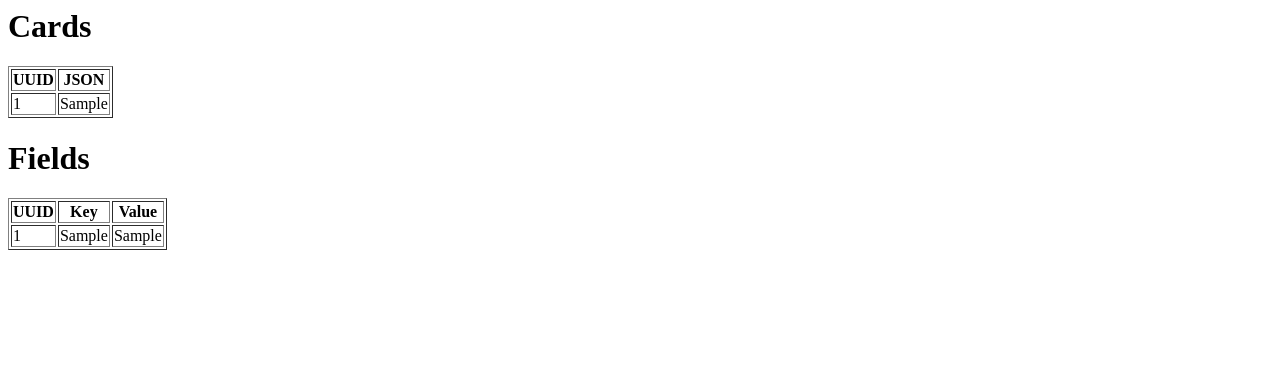
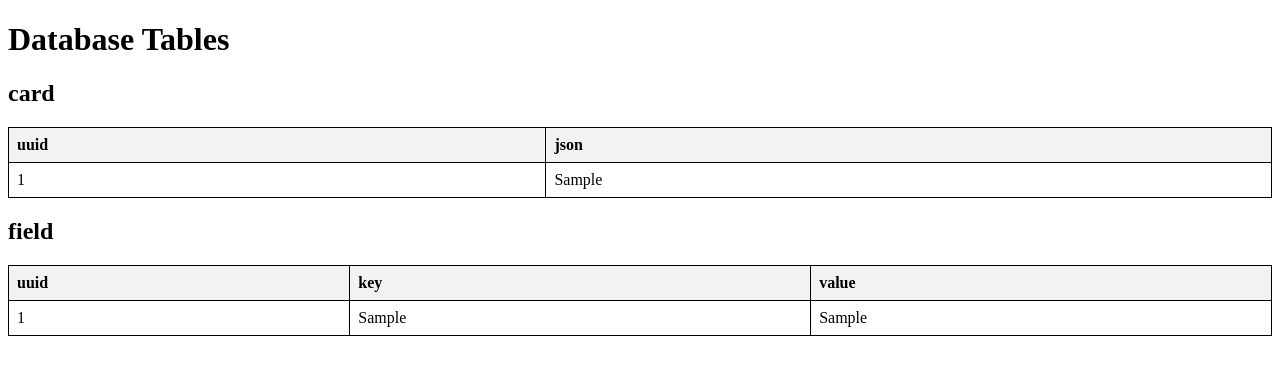
Before and after one commit to blindley/cognix, a Flask app: page /data in a window 1280 px wide. Shown: the top 375 px of the page. Run offline with Flask 2, Linux system fonts and the light colour scheme; tables that the repository leaves empty hold one stand-in row (values such as "Sample post").

Commit message:
data page is more generic, and will display all tables in the database, instead of being hardcoded

```diff
--- a/app.py
+++ b/app.py
@@ -1,6 +1,7 @@
 from flask import Flask, render_template, request, jsonify
+from sqlalchemy import MetaData, Table
 from glob import glob
-from card import add_card, Card, Field, session
+from card import add_card, engine, session
 from uuid import uuid4
 
 app = Flask(__name__)
@@ -32,9 +33,19 @@ def process_json():
 
 @app.route('/data')
 def display_data():
-    cards = session.query(Card).all()
-    fields = session.query(Field).all()
-    return render_template('data.html', cards=cards, fields=fields)
+    metadata = MetaData()
+    metadata.reflect(bind=engine)
+
+    tables = {}
+    for table_name in metadata.tables:
+        table = Table(table_name, metadata, autoload=True, autoload_with=engine)
+        result = session.query(table).all()
+        keys = table.columns.keys()
+        rows = [dict(zip(keys, row)) for row in result]
+        tables[table_name] = rows
+
+    return render_template('data.html', tables=tables)
+
 
 
 if __name__ == '__main__':
--- a/templates/data.html
+++ b/templates/data.html
@@ -1,29 +1,36 @@
-<h1>Cards</h1>
+<!doctype html>
+<html lang="en">
+<head>
+    <meta charset="utf-8">
+    <meta name="viewport" content="width=device-width, initial-scale=1">
+    <title>Database Tables</title>
+    <style>
+        table {border-collapse: collapse; width: 100%; margin-bottom: 20px;}
+        th, td {border: 1px solid black; padding: 8px; text-align: left;}
+        th {background-color: #f2f2f2;}
+    </style>
+</head>
+<body>
+
+<h1>Database Tables</h1>
+
+{% for table_name, rows in tables.items() %}
+    <h2>{{ table_name }}</h2>
     <table border="1">
         <tr>
-        <th>UUID</th>
-        <th>JSON</th>
+            {% for column_name in rows[0].keys() %}
+                <th>{{ column_name }}</th>
+            {% endfor %}
         </tr>
-    {% for card in cards %}
+        {% for row in rows %}
             <tr>
-        <td>{{ card.uuid }}</td>
-        <td>{{ card.json }}</td>
+                {% for value in row.values() %}
+                    <td>{{ value }}</td>
+                {% endfor %}
             </tr>
         {% endfor %}
     </table>
+{% endfor %}
 
-<h1>Fields</h1>
-<table border="1">
-    <tr>
-        <th>UUID</th>
-        <th>Key</th>
-        <th>Value</th>
-    </tr>
-    {% for field in fields %}
-    <tr>
-        <td>{{ field.uuid }}</td>
-        <td>{{ field.key }}</td>
-        <td>{{ field.value }}</td>
-    </tr>
-    {% endfor %}
-</table>
+</body>
+</html>
```
Lines whose indentation alone changed are shown as unchanged.
